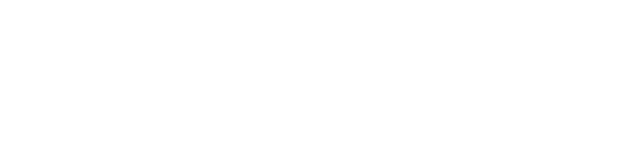
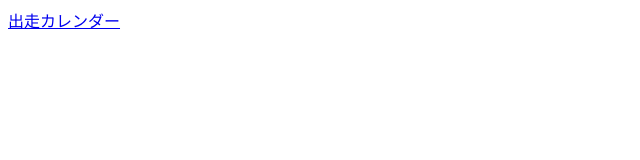
Before and after one commit to Motsu0417/Umajo_Site, a plain HTML site: page index.html in a window 1280 px wide. Shown: the whole page, without its empty margins (0-640 px from the left). Drawn offline with Linux system fonts and the light colour scheme.

Commit message:
modified:index.html

```diff
--- a/index.html
+++ b/index.html
@@ -7,6 +7,6 @@
     <title>Document</title>
 </head>
 <body>
-
+    <a href="/weeklycard">出走カレンダー</a>
 </body>
 </html>
```
